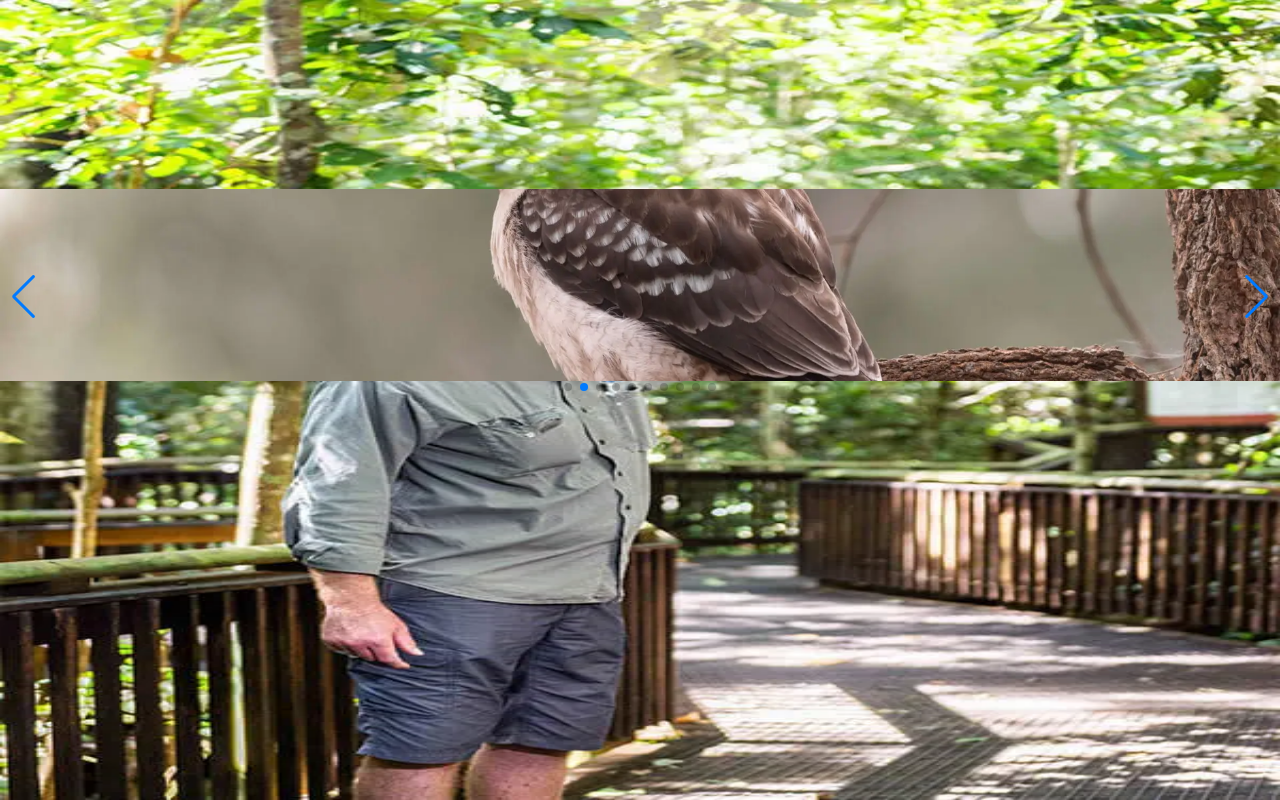
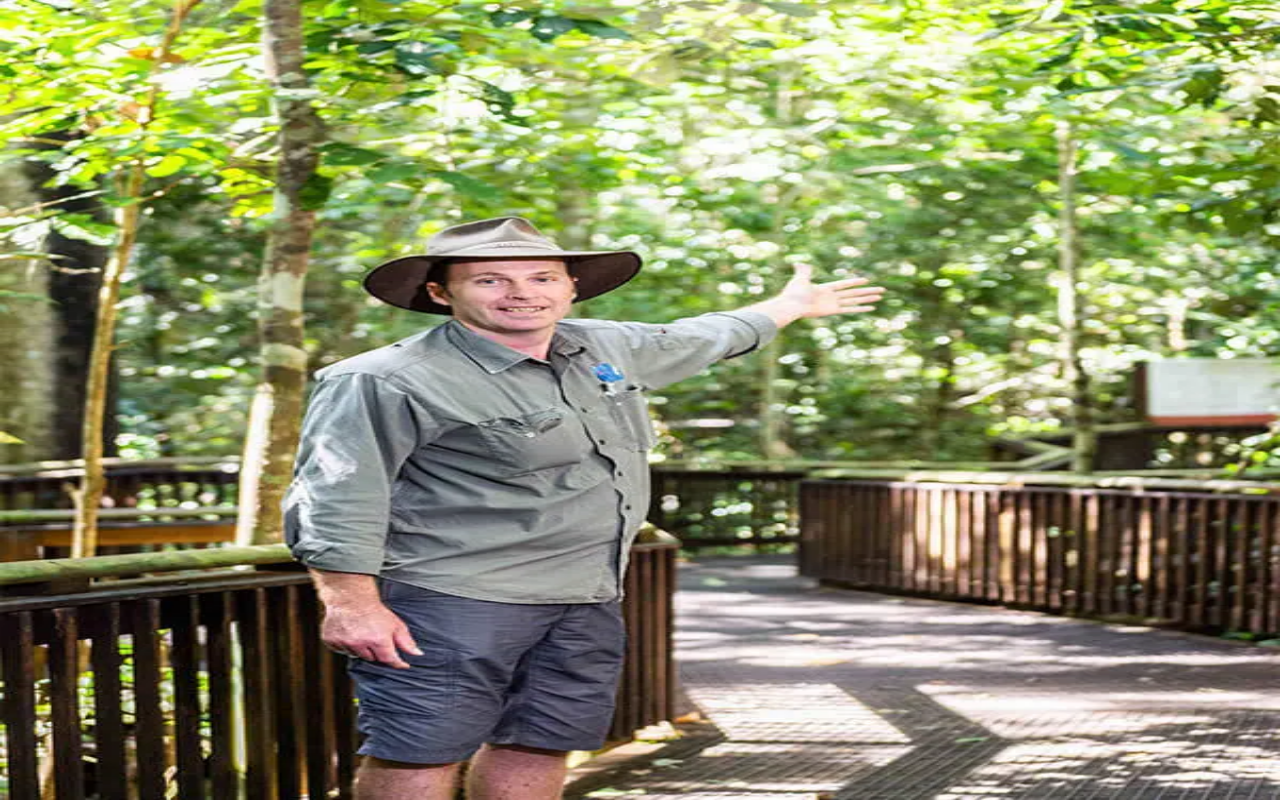
Before and after one commit to gpedrosad/bluetours, a Next.js app: page / in a window 1280 px wide. Shown: the top 800 px of the page. Built offline with nearby package versions, Linux system fonts and the light colour scheme.

Commit message:
cambio de slider

```diff
--- a/src/app/page.tsx
+++ b/src/app/page.tsx
@@ -8,16 +8,18 @@ import MeetShane from "@/components/MeetShane";
 import Timeline from "@/components/Timeline";
 import BookTour from "@/components/BookTour";
 import Pricing from "@/components/Pricing";
-import Slider from "@/components/Slider";
+//import Slider from "@/components/Slider";
 //import Gallery from "@/components/Gallery";
 import Hero from "@/components/Hero";
 import ReviewSlider from "@/components/ReviewSlider";
 import ActivitiesGrid from "@/components/ActivitiesGrid";
+import Gallery from "@/components/Gallery";
+
 
 
 
 export default function Home() {
-  /*const images = [
+  const images = [
     { src: "/ragallodairy1.JPG", alt: "Ragallo Dairy 1" },
     { src: "/ragallodairy2.JPG", alt: "Ragallo Dairy 2" },
     { src: "/ragallodairy3.JPG", alt: "Ragallo Dairy 3" },
@@ -47,7 +49,7 @@ export default function Home() {
 
 
 
-  ];*/
+  ]
 
   return (
     <div>
@@ -55,14 +57,14 @@ export default function Home() {
       <Hero/>
       {/* <Benefits /> */}
       {/* <ServiceCards /> */}
-      <Slider />
+      {/* <Slider /> */}
       <ActivitiesGrid />
       <MeetShane />
       <BookTour buttonText="予約する" />
       <Pricing />
       <ReviewSlider />
       <Timeline />
-      {/* <Gallery images={images} /> */}
+      <Gallery images={images} />
       {/* <FAQAccordion /> */}
       <Footer />
 
```
